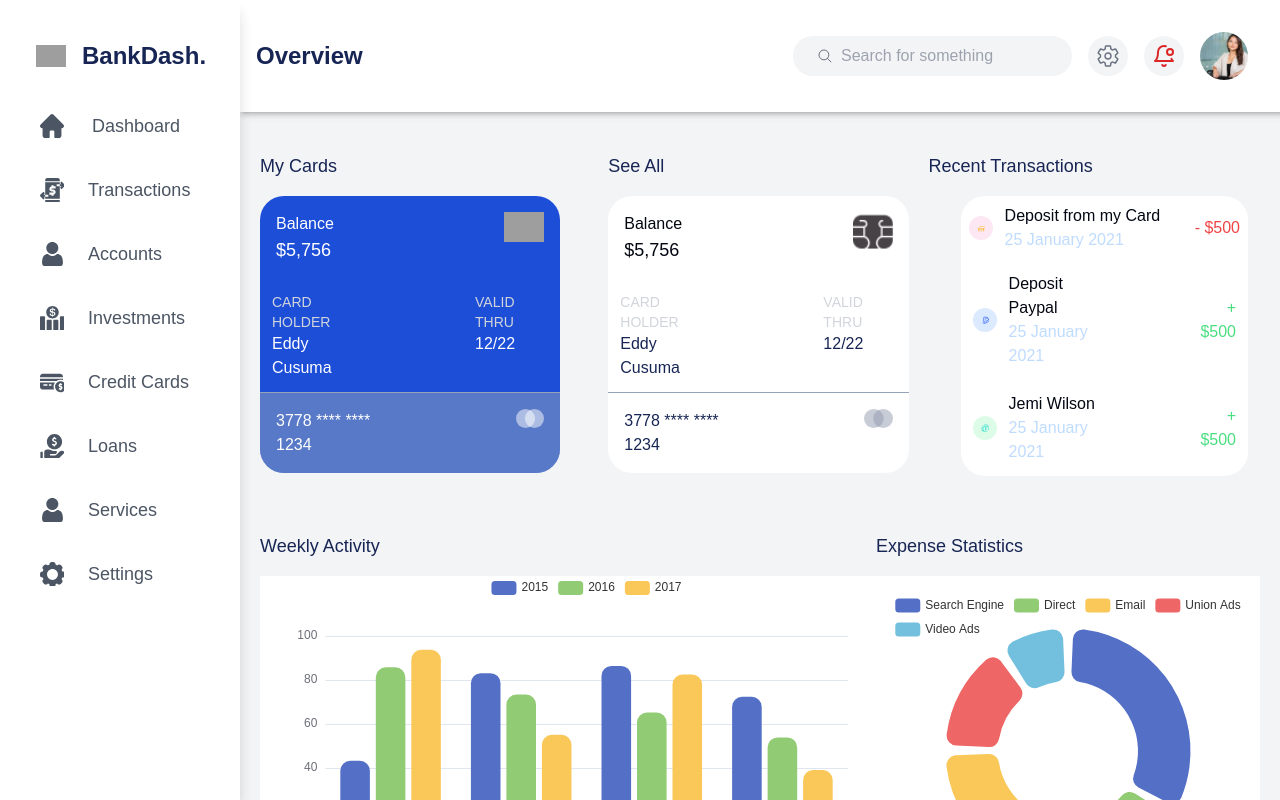
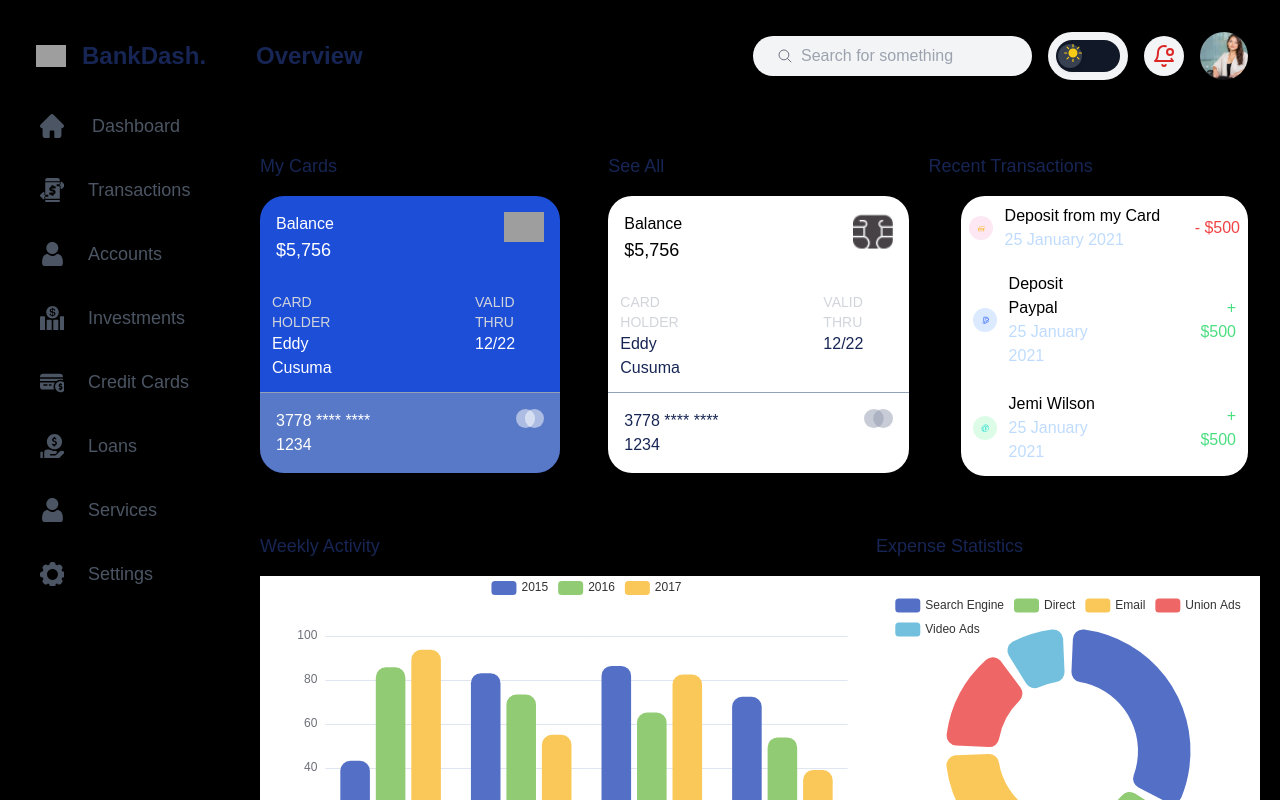
Before and after one commit to SaifD227/Figma, a Next.js app: page / in a window 1280 px wide. Shown: the top 800 px of the page. Built offline with nearby package versions, Linux system fonts and the light colour scheme; grey boxes are pictures that could not be loaded.

Commit message:
Dark mode Change

```diff
--- a/src/app/layout.tsx
+++ b/src/app/layout.tsx
@@ -29,11 +29,11 @@ export default function RootLayout({
   return (
     <html lang="en">
       <body
-        className={`${geistSans.variable} ${geistMono.variable} antialiased`}
+        className={`${geistSans.variable} ${geistMono.variable} antialiased  dark:bg-medium`}
       >
         <Sidebar/>
         <Navbar />
-        {children}
+        {children }
       </body>
     </html>
   );
--- a/src/components/Home.tsx
+++ b/src/components/Home.tsx
@@ -1,50 +1,9 @@
-// "use client";
-
-// import React, { useState } from "react";
-// // import { BrowserRouter as Router, Routes, Route } from "react-router-dom";
-// import Sidebar from "./Sidebar";
-// import Navbar from "./Navbar";
-// import Dashboard from "./Dashboard";
-// // import Dashboard from "./Dashboard";
-// // // import Transaction from "../app/Transaction/page";
-// // import Accounts from "../app/Accounts/page";
-// // import Investment from "../app/Investment/page";
-// // import CreditCards from "../app/CreditCards/page";
-// //
-// const Home: React.FC = () => {
-//   const [isSidebarOpen, setIsSidebarOpen] = useState(false);
-
-//   const toggleSidebar = () => {
-//     setIsSidebarOpen(!isSidebarOpen);
-//   };
-
-//   return (
-//     // <Router>
-//     <div>
-//       <Sidebar isOpen={isSidebarOpen} />
-
-//       <Navbar toggleSidebar={toggleSidebar} setDashboardColor={() => {}} />
-//       <Dashboard />
-//       {/* <Routes>
-//           <Route path="/" element={<Dashboard />} />
-//           <Route path="/transaction" element={<Transaction />} />
-//           <Route path="/Accounts" element={<Accounts />} />
-//           <Route path="/Investment" element={<Investment />} />
-//           <Route path="/CreditCards" element={<CreditCards />} />
-//         </Routes> */}
-//     </div>
-//     // </Router>
-//   );
-// };
-
-// export default Home;
-
 "use client";
 
 import React, { useState } from "react";
-// import Link from "next/link";
-import Sidebar from "../components/Sidebar"; // Update path as necessary
-import Navbar from "../components/Navbar"; // Update path as necessary
+
+import Sidebar from "../components/Sidebar";
+import Navbar from "../components/Navbar";
 import Dashboard from "../components/Dashboard";
 
 const Home: React.FC = () => {
@@ -57,14 +16,10 @@ const Home: React.FC = () => {
   return (
     <div>
       <Sidebar isOpen={isSidebarOpen} />
-      <Navbar toggleSidebar={toggleSidebar} setDashboardColor={() => {}} />
+      <Navbar toggleSidebar={toggleSidebar} />
 
       <nav>
-        <Dashboard/>
-        {/* <Link href="/transaction">Transaction</Link>
-        <Link href="/accounts">Accounts</Link>
-        <Link href="/investment">Investment</Link>
-        <Link href="/creditcards">Credit Cards</Link> */}
+        <Dashboard />
       </nav>
     </div>
   );
--- a/src/components/MyCards.tsx
+++ b/src/components/MyCards.tsx
@@ -12,7 +12,7 @@ const MyCards = () => {
   return (
     <div>
       <div className="">
-        <div className="h- bg-gray-100 top-24 left-0 w-full z-10 md:left-60 md:w-[calc(100%-15rem)]  absolute">
+        <div className="h- bg-gray-100 dark:bg-medium top-24 left-0 w-full z-10 md:left-60 md:w-[calc(100%-15rem)]  absolute">
           <div className="flex flex-col md:flex-row  ">
             <div className="2Card flex mt-10 mx-5 gap-12">
 
--- a/src/components/Navbar.tsx
+++ b/src/components/Navbar.tsx
@@ -1,10 +1,11 @@
-'use client'
+"use client";
 import React, { useState } from "react";
 import { IoSearchOutline, IoSettingsOutline, IoMenu } from "react-icons/io5";
 import { LuBellDot } from "react-icons/lu";
 import { GiMoon } from "react-icons/gi";
 import Image from "next/image";
 import image from "../../public/assets/avatar-CDT9_MFd.jpg";
+import ThemeToggle from "./ThemeToogle";
 
 interface NavbarProps {
   toggleSidebar?: () => void;
@@ -15,10 +16,10 @@ const Navbar: React.FC<NavbarProps> = ({
   toggleSidebar,
   setDashboardColor,
 }) => {
-  const [isSettingsActive, setIsSettingsActive] = useState(false);
+  const [isSettingsActive, setIsSettingsActive] = useState(true);
 
   const handleSettingsClick = () => {
-    const newActiveState = !isSettingsActive;
+    const newActiveState = isSettingsActive;
     setIsSettingsActive(newActiveState);
     if (setDashboardColor) {
       setDashboardColor(newActiveState);
@@ -26,7 +27,7 @@ const Navbar: React.FC<NavbarProps> = ({
   };
 
   return (
-    <div className="bg-white shadow-md py-8 fixed top-0 left-0 w-full z-50 flex flex-col md:flex-row justify-between items-center md:left-60 md:w-[calc(100%-14rem)]">
+    <div className="bg-white dark:bg-medium shadow-md py-8 fixed top-0 left-0 w-full z-50 flex flex-col md:flex-row justify-between items-center md:left-60 md:w-[calc(100%-14rem)]">
       <div className="flex justify-between items-center w-full md:w-auto">
         <div className="flex items-center">
           <button
@@ -86,11 +87,12 @@ const Navbar: React.FC<NavbarProps> = ({
             aria-pressed={isSettingsActive}
             aria-label="Settings"
           >
-            {isSettingsActive ? (
+            {/* {isSettingsActive ? (
               <GiMoon className="text-red-600 text-2xl" />
             ) : (
               <IoSettingsOutline className="text-gray-500 text-2xl" />
-            )}
+            )} */}
+            <ThemeToggle />
           </button>
 
           <button
--- a/src/components/Sidebar.tsx
+++ b/src/components/Sidebar.tsx
@@ -20,7 +20,7 @@ const Sidebar: React.FC<SidebarProps> = ({ isOpen }) => {
   return (
     <div
       style={{ zIndex: 99 }}
-      className={`bg-white fixed text-lg h-screen w-60 shadow-lg flex flex-col transition-transform duration-300 ${
+      className={`bg-white  dark:bg-medium fixed text-lg h-screen w-60 shadow-lg flex flex-col transition-transform duration-300 ${
         isOpen ? "translate-x-0" : "-translate-x-full"
       } md:translate-x-0`}
     >
--- /dev/null
+++ b/src/components/ThemeToogle.tsx
@@ -0,0 +1,40 @@
+import React, { useEffect, useState } from "react"; // Import useState
+import { BsSunFill } from "react-icons/bs";
+import { FaMoon } from "react-icons/fa6";
+
+const ThemeToggle = () => {
+  const [darkMode, setDarkMode] = useState(true);
+
+  useEffect(() => {
+    const theme = localStorage.getItem("theme");
+    if (theme === "dark") setDarkMode(true);
+    else if (theme === "light") setDarkMode(false); // Add handling for light theme
+  }, []);
+
+  useEffect(() => {
+    if (darkMode) {
+      document.documentElement.classList.add("dark"); // Fixed classList usage
+      localStorage.setItem("theme", "dark");
+    } else {
+      document.documentElement.classList.remove("dark"); // Fixed classList usage
+      localStorage.setItem("theme", "light");
+    }
+  }, [darkMode]);
+
+  return (
+    <div
+      className="relative w-16 h-8 flex items-center dark:bg-gray-900 bg-teal-500 cursor-pointer rounded-full p-1" // Fixed typo in class name
+      onClick={() => setDarkMode(!darkMode)}
+    >
+      <FaMoon className="text-white" size={18} />
+      <div
+        className="absolute bg-white dark:bg-gray-700 w-6 h-6 rounded-full shadow-md transform transition-transform duration-300" // Changed dark:bg-medium to a valid Tailwind class
+        style={darkMode ? { left: "2px" } : { right: "2px" }}
+      >
+        <BsSunFill className="ml-auto text-yellow-400" size={18} />
+      </div>
+    </div>
+  );
+};
+
+export default ThemeToggle;
--- a/src/components/Transactions.tsx
+++ b/src/components/Transactions.tsx
@@ -6,14 +6,14 @@ import PaginatedTable from "./PaginatedTable";
 
 const Transactions = () => {
   return (
-    <div className="h-auto bg-gray-100 top-24 left-0 w-full z-10 md:left-60 md:w-[calc(100%-15rem)] absolute">
+    <div className="h-auto dark:bg-medium bg-gray-100 top-24 left-0 w-full z-10 md:left-60 md:w-[calc(100%-15rem)] absolute">
       {/* first container */}
-      <div className="flex flex-wrap justify-between gap-4 mx-4">
-        <div className="flex-1 min-w-[280px] p-2 w-full md:w-1/3">
+      <div className="flex dark:bg-medium flex-wrap justify-between gap-4 mx-4">
+        <div className="flex-1 min-w-[280px] p-2 w-full md:w-1/3 dark:bg-medium">
           <Card1 />
         </div>
 
-        <div className="flex-1 min-w-[280px] p-2 w-full md:w-1/3">
+        <div className="flex-1 dark:bg-medium min-w-[280px] p-2 w-full md:w-1/3">
           <Card2 />
         </div>
 
--- a/tailwind.config.ts
+++ b/tailwind.config.ts
@@ -8,79 +8,83 @@ const config: Config = {
     "./src/components/**/*.{js,ts,jsx,tsx,mdx}",
     "./src/app/**/*.{js,ts,jsx,tsx,mdx}",
   ],
+
   theme: {
     extend: {
       colors: {
-  			background: 'hsl(var(--background))',
-  			foreground: 'hsl(var(--foreground))',
+        background: "",
+        foreground: "",
+        dark: "#232A3C",
+        medium: "black",
         card: {
-  				DEFAULT: 'hsl(var(--card))',
-  				foreground: 'hsl(var(--card-foreground))'
+          DEFAULT: "hsl(var(--card))",
+          foreground: "hsl(var(--card-foreground))",
         },
         popover: {
-  				DEFAULT: 'hsl(var(--popover))',
-  				foreground: 'hsl(var(--popover-foreground))'
+          DEFAULT: "hsl(var(--popover))",
+          foreground: "hsl(var(--popover-foreground))",
         },
         primary: {
-  				DEFAULT: 'hsl(var(--primary))',
-  				foreground: 'hsl(var(--primary-foreground))'
+          DEFAULT: "hsl(var(--primary))",
+          foreground: "hsl(var(--primary-foreground))",
         },
         secondary: {
-  				DEFAULT: 'hsl(var(--secondary))',
-  				foreground: 'hsl(var(--secondary-foreground))'
+          DEFAULT: "hsl(var(--secondary))",
+          foreground: "hsl(var(--secondary-foreground))",
         },
         muted: {
-  				DEFAULT: 'hsl(var(--muted))',
-  				foreground: 'hsl(var(--muted-foreground))'
+          DEFAULT: "hsl(var(--muted))",
+          foreground: "hsl(var(--muted-foreground))",
         },
         accent: {
-  				DEFAULT: 'hsl(var(--accent))',
-  				foreground: 'hsl(var(--accent-foreground))'
+          DEFAULT: "hsl(var(--accent))",
+          foreground: "hsl(var(--accent-foreground))",
         },
         destructive: {
-  				DEFAULT: 'hsl(var(--destructive))',
-  				foreground: 'hsl(var(--destructive-foreground))'
+          DEFAULT: "hsl(var(--destructive))",
+          foreground: "hsl(var(--destructive-foreground))",
         },
-  			border: 'hsl(var(--border))',
-  			input: 'hsl(var(--input))',
-  			ring: 'hsl(var(--ring))',
+        border: "hsl(var(--border))",
+        input: "hsl(var(--input))",
+        ring: "hsl(var(--ring))",
         chart: {
-  				'1': 'hsl(var(--chart-1))',
-  				'2': 'hsl(var(--chart-2))',
-  				'3': 'hsl(var(--chart-3))',
-  				'4': 'hsl(var(--chart-4))',
-  				'5': 'hsl(var(--chart-5))'
-  			}
+          "1": "hsl(var(--chart-1))",
+          "2": "hsl(var(--chart-2))",
+          "3": "hsl(var(--chart-3))",
+          "4": "hsl(var(--chart-4))",
+          "5": "hsl(var(--chart-5))",
+        },
       },
       borderRadius: {
-  			lg: 'var(--radius)',
-  			md: 'calc(var(--radius) - 2px)',
-  			sm: 'calc(var(--radius) - 4px)'
+        lg: "var(--radius)",
+        md: "calc(var(--radius) - 2px)",
+        sm: "calc(var(--radius) - 4px)",
       },
       keyframes: {
-  			'accordion-down': {
+        "accordion-down": {
           from: {
-  					height: '0'
+            height: "0",
           },
           to: {
-  					height: 'var(--radix-accordion-content-height)'
-  				}
+            height: "var(--radix-accordion-content-height)",
           },
-  			'accordion-up': {
+        },
+        "accordion-up": {
           from: {
-  					height: 'var(--radix-accordion-content-height)'
+            height: "var(--radix-accordion-content-height)",
           },
           to: {
-  					height: '0'
-  				}
-  			}
+            height: "0",
+          },
+        },
       },
       animation: {
-  			'accordion-down': 'accordion-down 0.2s ease-out',
-  			'accordion-up': 'accordion-up 0.2s ease-out'
-  		}
-  	}
+        "accordion-down": "accordion-down 0.2s ease-out",
+        "accordion-up": "accordion-up 0.2s ease-out",
       },
+    },
+  },
+
   plugins: [require("tailwindcss-animate")],
 };
 export default config;
```
Also changed, not shown: src/app/globals.css (line endings or trailing spaces). Lines whose indentation alone changed are shown as unchanged.
